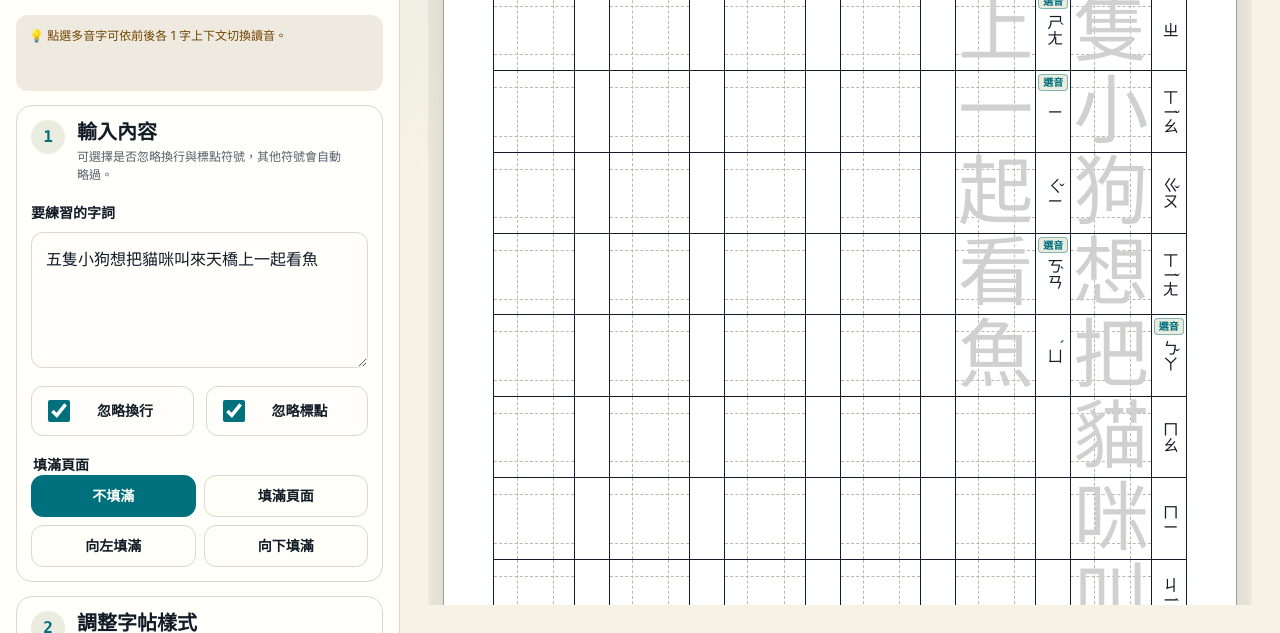
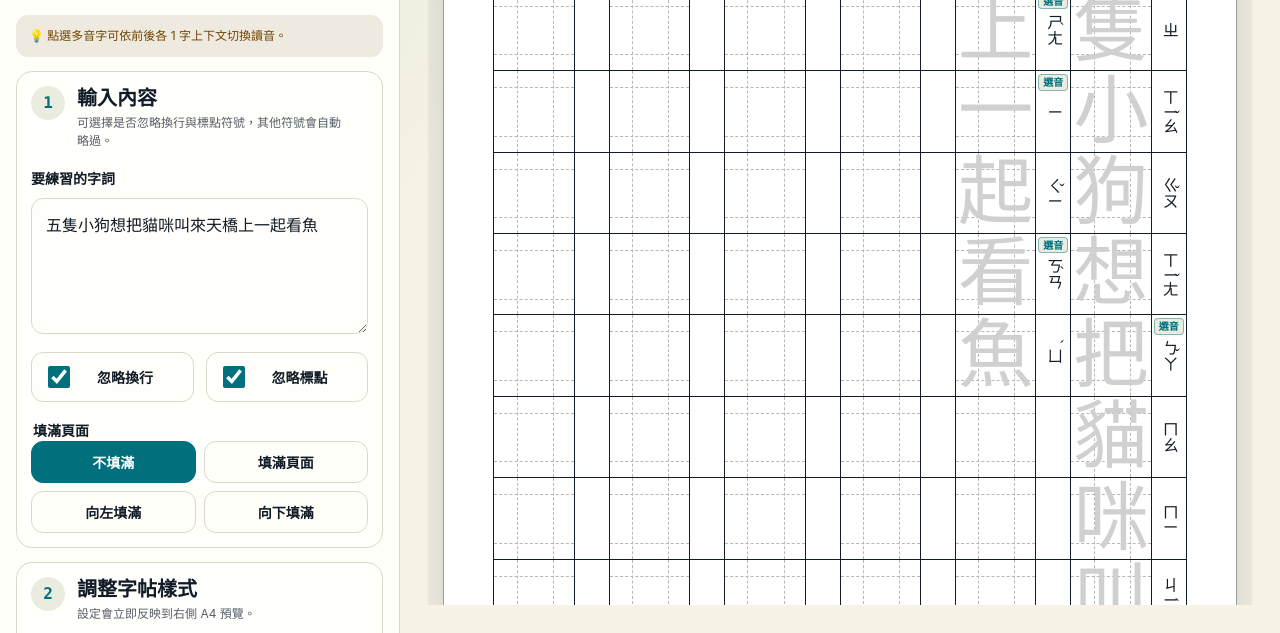
Before and after one commit to Hank076/copybook, a website: page index.html in a window 1280 px wide. Shown: the part 167-800 px from the top of the page. Drawn offline with Linux system fonts and the light colour scheme; a web font is replaced by a local one.

Commit message:
style(app): 狀態區塊高度改為依內容調整
狀態提示精簡為單行後，原本的最小高度會留下兩行空白。

Co-Authored-By: Claude Opus 5.5 <noreply@anthropic.com>

```diff
--- a/style.css
+++ b/style.css
@@ -349,7 +349,6 @@ input[type="number"]:focus {
 }
 
 .status {
-  min-height: 76px;
   padding: 12px 13px;
   border-radius: 12px;
   background:
```
